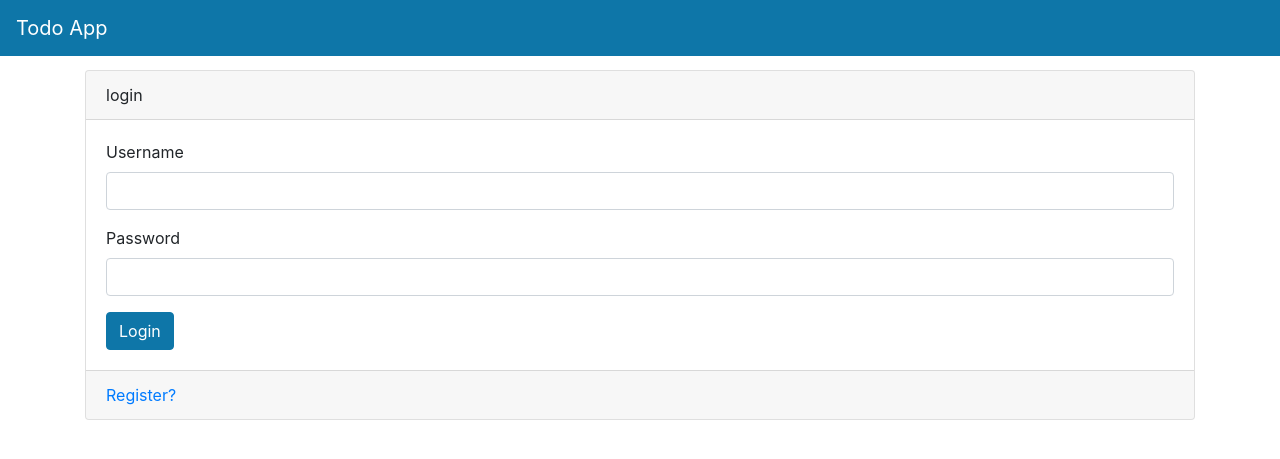
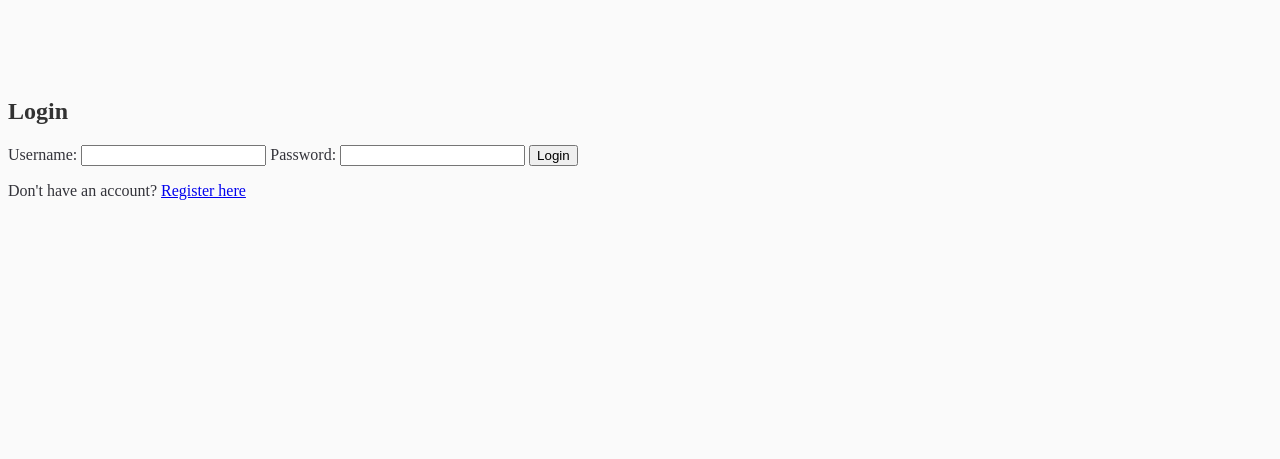
Before and after one commit to AlirezaGhgh021/FastAPI, a FastAPI app: template TodoApp/templates/login.html in a window 1280 px wide. Shown: the top 459 px of the page. Run offline with FastAPI, Linux system fonts and the light colour scheme; the template is opened without the code that fills it, so the values that code supplies are empty; some libraries are stand-ins or nearby versions.

Commit message:
changed all files as AI said, still dont work

```diff
--- a/TodoApp/main.py
+++ b/TodoApp/main.py
@@ -1,39 +1,34 @@
 from fastapi import FastAPI
 from fastapi.staticfiles import StaticFiles
-from fastapi.responses import RedirectResponse
-from .core.config import settings
-from .routers import auth, users, todos, admin
-from pathlib import Path
+from fastapi.middleware.cors import CORSMiddleware
 
-ROOT_DIR = Path(__file__).resolve().parent
+from TodoApp.routers import auth, users, todos, admin
+from TodoApp.database import engine
+from TodoApp import models
 
-def create_application() -> FastAPI:
-    app = FastAPI(
-        title="TodoApp",
-        version="1.0.0",
-        description="A fully featured backend Todo application built with FastAPI."
-    )
+# Create database tables
+models.Base.metadata.create_all(bind=engine)
 
-    # Static
-    static_path = ROOT_DIR / "static"
-    app.mount("/static", StaticFiles(directory=static_path), name="static")
+app = FastAPI()
 
-    # Routers
-    app.include_router(auth.router, prefix="/auth", tags=["Auth"])
-    app.include_router(users.router, prefix="/users", tags=["Users"])
-    app.include_router(todos.router, prefix="/todos", tags=["Todos"])
-    app.include_router(admin.router, prefix="/admin", tags=["Admin"])
+# STATIC FILES
+app.mount("/static", StaticFiles(directory="TodoApp/static"), name="static")
 
-    @app.get("/")
-    def root():
-        return RedirectResponse(url="/auth/login-page")
+# CORS (اختیاری)
+app.add_middleware(
+    CORSMiddleware,
+    allow_origins=["*"],
+    allow_credentials=True,
+    allow_methods=["*"],
+    allow_headers=["*"],
+)
 
+# ROUTERS
+app.include_router(auth.router)
+app.include_router(users.router)
+app.include_router(todos.router)
+app.include_router(admin.router)
 
-    @app.get("/healthy")
-    def health_check():
-        return {"status": "healthy"}
-
-    return app
-
-
-app = create_application()
+@app.get("/")
+def root():
+    return {"message": "Todo App is running"}
--- a/TodoApp/templates/layout.html
+++ b/TodoApp/templates/layout.html
@@ -1,8 +1,8 @@
 <!DOCTYPE html>
 <html lang="en">
 <head>
-    <link rel="stylesheet" type="text/css" href="{{ url_for('static', path= '/css/base.css') }}">
-    <link rel="stylesheet" type="text/css" href="{{ url_for('static', path= '/css/bootstrap.css') }}">
+    <link rel="stylesheet" type="text/css" href="{{ url_for('static', path= 'css/base.css') }}">
+    <link rel="stylesheet" type="text/css" href="{{ url_for('static', path= 'css/bootstrap.css') }}">
     <meta charset="UTF-8">
     <title>TodoApp</title>
 </head>
@@ -14,9 +14,9 @@
 
     {% endblock %}
 
-    <script src="{{ url_for('static', path='/js/jquery-slim.js') }}"></script>
-    <script src="{{ url_for('static', path='/js/popper.js') }}"></script>
-    <script src="{{ url_for('static', path='/js/bootstrap.js') }}"></script>
-    <script src="{{ url_for('static', path='/js/base.js') }}" defer></script>
+    <script src="{{ url_for('static', path='js/jquery-slim.js') }}"></script>
+    <script src="{{ url_for('static', path='js/popper.js') }}"></script>
+    <script src="{{ url_for('static', path='js/bootstrap.js') }}"></script>
+    <script src="{{ url_for('static', path='js/base.js') }}" defer></script>
 </body>
 </html>
--- a/TodoApp/templates/login.html
+++ b/TodoApp/templates/login.html
@@ -1,25 +1,34 @@
-{% include 'layout.html' %}
+<!DOCTYPE html>
+<html lang="en">
+<head>
+    <meta charset="UTF-8">
+    <title>Login</title>
+    <link rel="stylesheet" href="{{ url_for('static', path='/css/base.css') }}">
+</head>
+<body>
 
-<div class="container">
-    <div class="card">
-        <div class="card-header">
-            login
-        </div>
-        <div class="card-body">
-            <form id="loginForm">
-                <div class="form-group">
-                    <label>Username</label>
-                    <input type="text" class="form-control" name="username" autocomplete="username" required>
-                </div>
-                <div class="form-group">
-                    <label>Password</label>
-                    <input type="password" class="form-control" name="password" autocomplete="current-password" required>
-                </div>
-                <button type="submit" class="btn btn-primary">Login</button>
-            </form>
-        </div>
-        <div class="card-footer text-muted">
-            <a href="/auth/register-page"> Register?</a>
-        </div>
+    <div class="container">
+        <h2>Login</h2>
+
+        {% if error %}
+            <p style="color: red;">{{ error }}</p>
+        {% endif %}
+
+        <form method="post" action="/auth/token">
+            <label>Username:</label>
+            <input type="text" name="username" required>
+
+            <label>Password:</label>
+            <input type="password" name="password" required>
+
+            <button type="submit">Login</button>
+        </form>
+
+        <p>
+            Don't have an account?
+            <a href="/auth/register-page">Register here</a>
+        </p>
     </div>
-</div>
+
+</body>
+</html>
```
